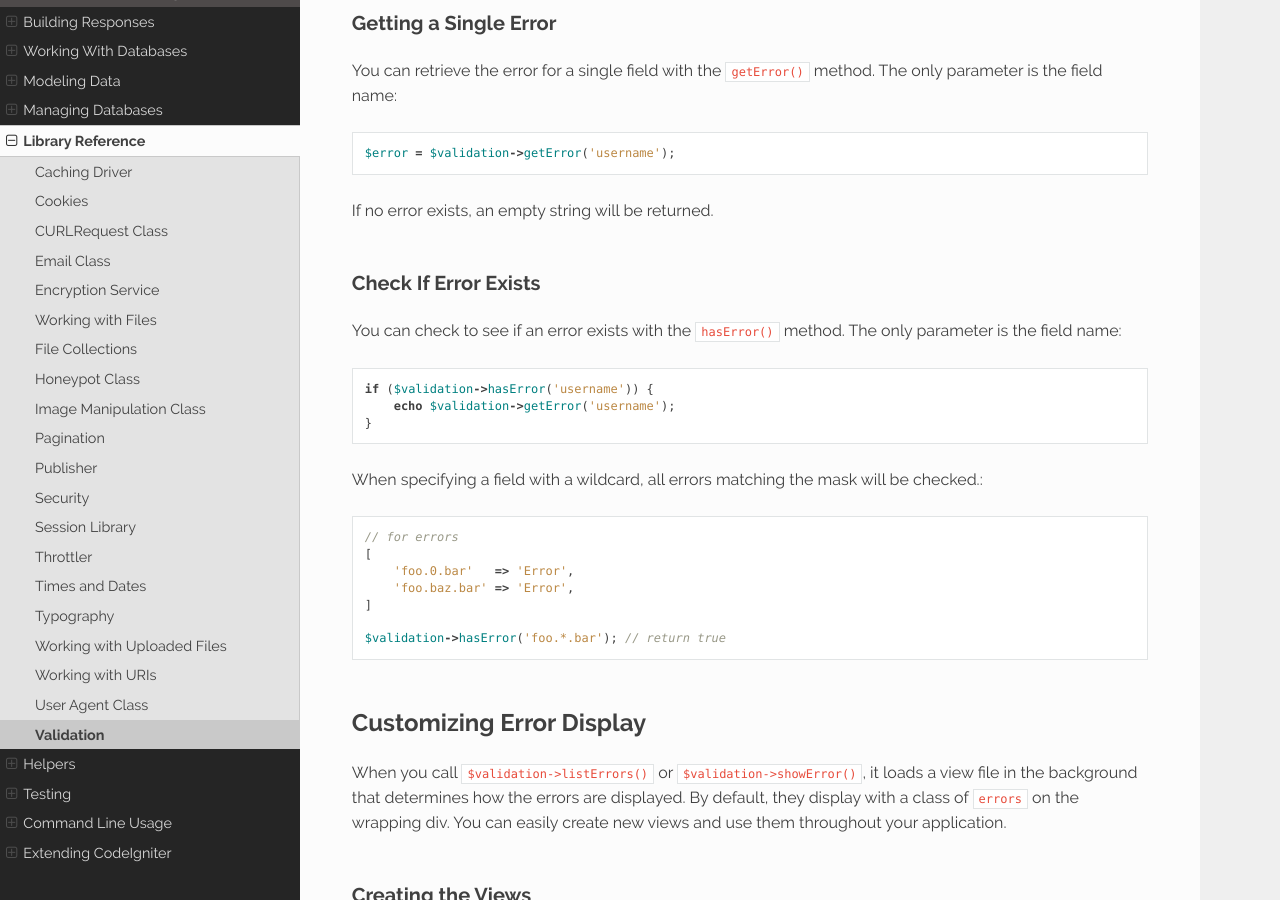
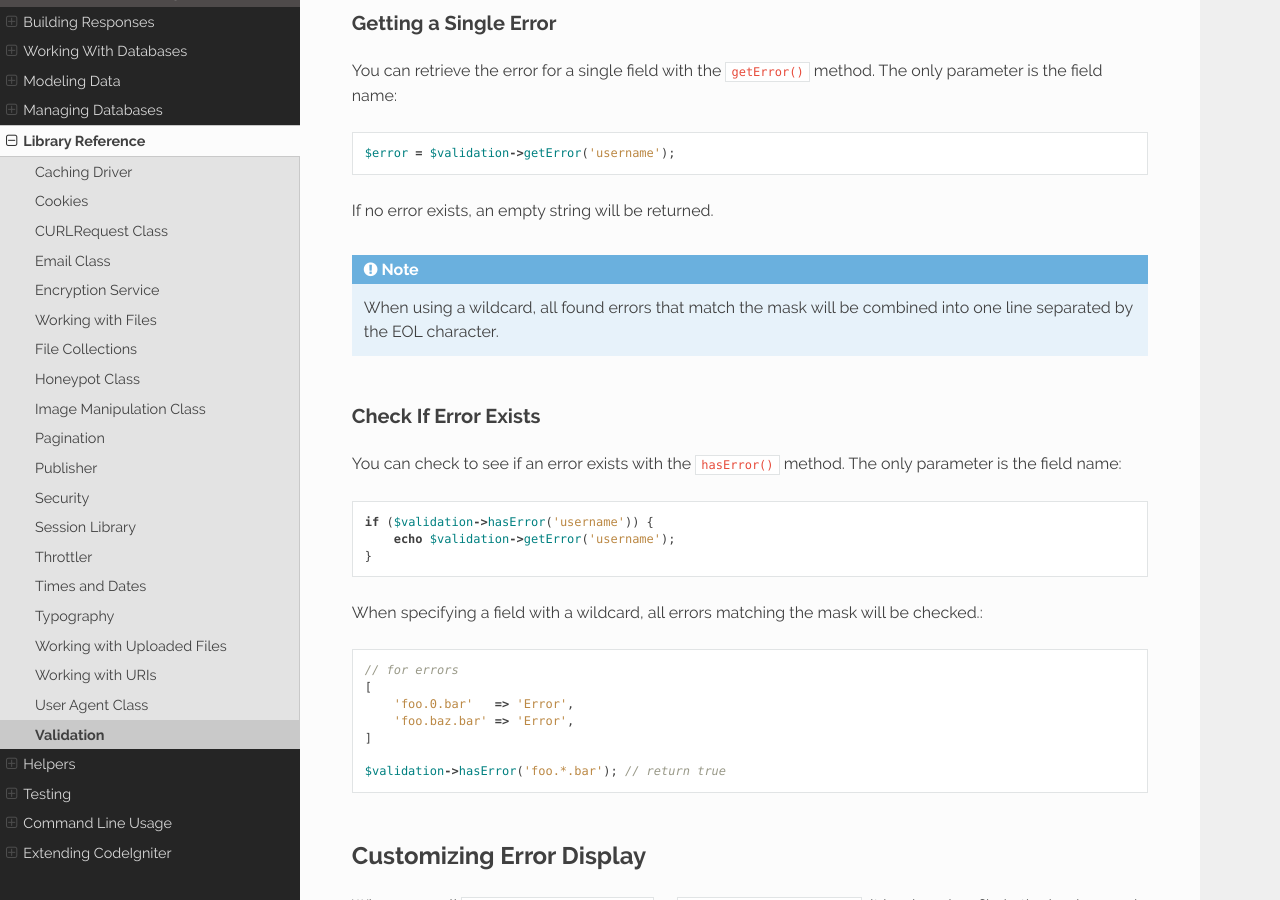
Before and after one commit to NEKOGET/ci4_user_guide_src, a Sphinx documentation site: the page built from source/libraries/validation.rst, in a window 1280 px wide and 900 px high, scrolled down 14979 px. Built offline with Sphinx 7.4.7 and the Read the Docs theme 2.0.0, drawn with Linux system fonts in a browser that asks for light colours.

Commit message:
Validation::getError() wildcard
Signed-off-by: Andrey Pyzhikov <5071@mail.ru>

```diff
--- a/source/libraries/validation.rst
+++ b/source/libraries/validation.rst
@@ -650,6 +650,8 @@ name::
 
 If no error exists, an empty string will be returned.
 
+.. note:: When using a wildcard, all found errors that match the mask will be combined into one line separated by the EOL character.
+
 Check If Error Exists
 =====================
 
```
